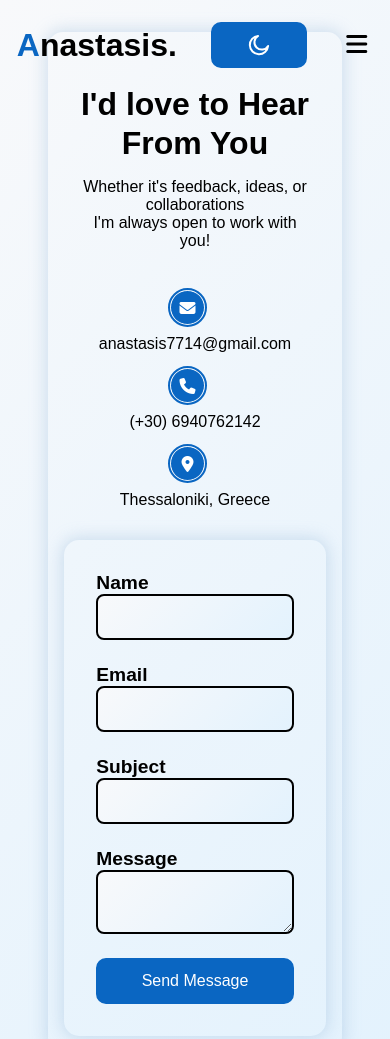
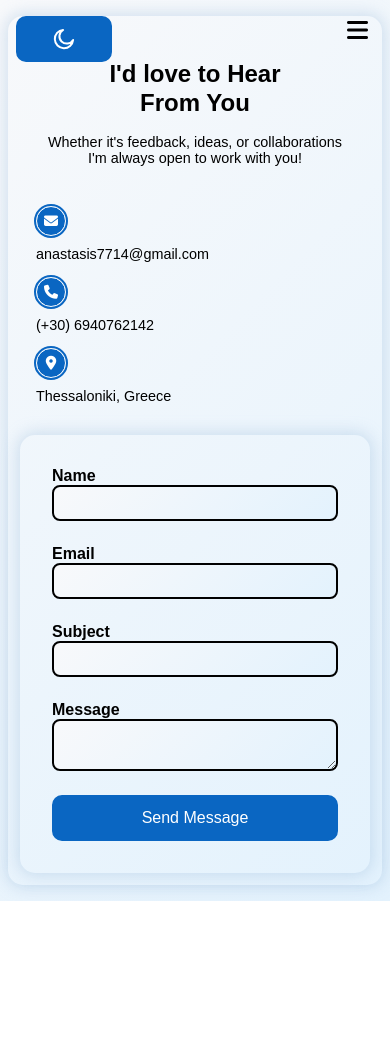
Before and after one commit to AnastasisKoumou/Personal-Portfolio, a plain HTML site: page contact.html in a window 390 px wide. Shown: the top 1039 px of the page. After the commit the page ends 901 px from the top, so only its background shows below. Drawn offline with Linux system fonts and the light colour scheme.

Commit message:
Update contact.css

```diff
--- a/contact.css
+++ b/contact.css
@@ -16,7 +16,6 @@
     height: 75vh;
     width: 75%;
     padding: 2rem;
-    border: 2px ;
     border-radius: 15px;
     box-shadow: var(--contact-box-shadow-color);
 }
@@ -43,7 +42,6 @@
     width: 50%;
     max-width: 500px;
     padding: 2rem;
-    border: 2px;
     border-radius: 15px;
     box-shadow: var(--contact-box-shadow-color);
 }
@@ -66,8 +64,6 @@ input[type="text"], input[type="email"], textarea {
     font-size: 1rem;
     max-width: 100%;
     display: block;
-    padding: 0.75rem;
-    margin-bottom: 1.5rem;
 }
 
 input[type="email"]:invalid {
@@ -127,6 +123,24 @@ button[type="submit"] {
 }
 
 @media (max-width: 1024px) {
+
+    .logo {
+        display: none;
+    }
+
+    .menu-btn {
+        display: block;
+        position: absolute;
+        top: 1rem;
+        right: 1rem;
+    }
+
+    .theme-switch {
+        position: absolute;
+        top: 1rem;
+        left: 1rem;
+    }
+
     .main-container {
         flex-direction: column;
         align-self: center;
@@ -167,3 +181,81 @@ button[type="submit"] {
         font-size: 1rem;
     }
 }
+
+/* Small Tablets & Landscape Phones */
+@media (max-width: 768px) {
+    .details-container {
+        width: 95%;
+        padding: 1rem;
+    }
+
+    .first-half h1 {
+        font-size: 1.75rem;
+    }
+
+    .first-half p {
+        font-size: 0.95rem;
+    }
+
+    label {
+        font-size: 1.1rem;
+    }
+
+    input[type="text"],
+    input[type="email"],
+    textarea {
+        font-size: 0.95rem;
+        padding: 0.65rem;
+    }
+
+    button[type="submit"] {
+        font-size: 0.95rem;
+    }
+}
+
+/* Mobile Phones */
+@media (max-width: 480px) {
+    .main-container {
+        padding: 1rem 0.5rem;
+    }
+
+    .details-container {
+        width: 100%;
+        padding: 0.75rem;
+    }
+
+    .first-half h1 {
+        font-size: 1.5rem;
+    }
+
+    .first-half p {
+        font-size: 0.9rem;
+    }
+
+    .contact-row {
+        flex-direction: column;
+        align-items: flex-start;
+    }
+
+    .p-icon {
+        width: 30px;
+        height: 30px;
+        font-size: 14px;
+    }
+
+    label {
+        font-size: 1rem;
+    }
+
+    input[type="text"],
+    input[type="email"],
+    textarea {
+        font-size: 0.9rem;
+        padding: 0.5rem;
+    }
+
+    button[type="submit"] {
+        font-size: 0.9rem;
+        padding: 10px;
+    }
+}
```
